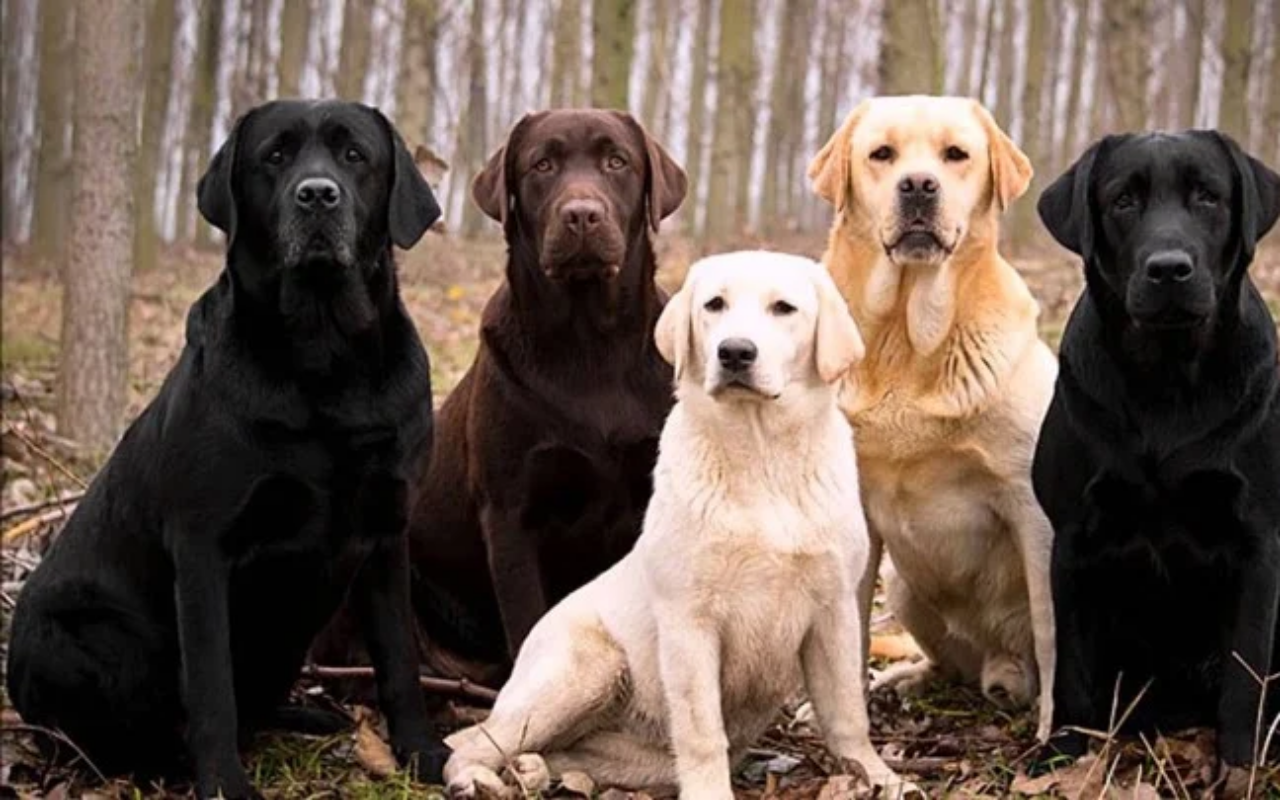
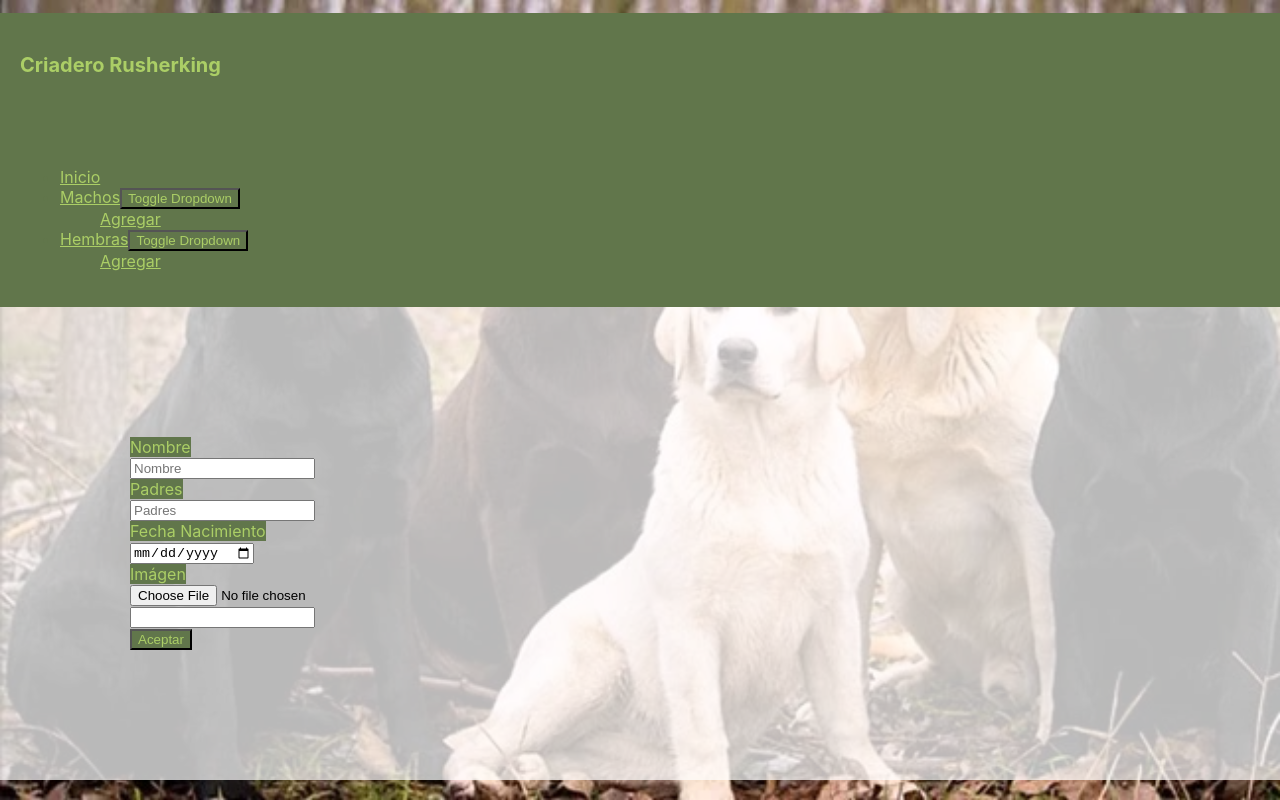
Before and after one commit to jdeliaDev/ProyectoFrontFinal, a React (Create React App) app: page /AgregarPerroMacho in a window 1280 px wide. Before the commit this address had no page. Built offline with nearby package versions, Linux system fonts and the light colour scheme; the HTML template or start-up script is replaced by a standard one.

Commit message:
Actualizar

```diff
--- a/src/Router/Router.js
+++ b/src/Router/Router.js
@@ -10,8 +10,9 @@ export default function Router(){
                 <Route path='/' element={<Inicio/>}/>
                 <Route path='/SeccionTarjMachos' element={<SeccionTarjetas sexo='M'/>}/>
                 <Route path='/SeccionTarjHembras' element={<SeccionTarjetas sexo='H'/>}/>
-                <Route path='/AgregarPerro' element={<PerroAM paso= {''}/>}/>
-                <Route path='/ModificarPerro' element={<PerroAM paso= {localStorage.getItem('infoPerro')}/>}/>
+                <Route path='/AgregarPerroMacho' element={<PerroAM paso= {''} sexo='M'/>}/>
+                <Route path='/AgregarPerroHembra' element={<PerroAM paso= {''} sexo='H'/>}/>
+                <Route path='/ModificarPerro' element={<PerroAM paso= {'U'}/>}/>
             </Routes>
         </BrowserRouter>
     )
--- a/src/components/Navegacion/Navegacion.js
+++ b/src/components/Navegacion/Navegacion.js
@@ -23,7 +23,7 @@ export default function Navegacion() {
                             </button>
                             <ul className="dropdown-menu">
                                 <li>
-                                    <Link className="btn botones dropdown-item" to="/AgregarPerro" onClick={()=>dataPerro()}>Agregar</Link>
+                                    <Link className="btn botones dropdown-item" to="/AgregarPerroMacho" onClick={()=>dataPerro()}>Agregar</Link>
                                 </li>
                             </ul>
                         </div>
@@ -36,7 +36,7 @@ export default function Navegacion() {
                             </button>
                             <ul className="dropdown-menu">
                                 <li>
-                                    <Link className="btn botones dropdown-item" to="/AgregarPerro" onClick={()=>dataPerro()}>Agregar</Link>
+                                    <Link className="btn botones dropdown-item" to="/AgregarPerroHembra" onClick={()=>dataPerro()}>Agregar</Link>
                                 </li>
                             </ul>
                         </div>
--- a/src/components/PerroAM/PerroAM.js
+++ b/src/components/PerroAM/PerroAM.js
@@ -1,8 +1,11 @@
 import{Fragment, useEffect, useState} from 'react';
+import { Link } from 'react-router-dom';
 import Navegacion from '../Navegacion/Navegacion';
 import './PerroAM.css';
 
-export default function PerroAM({paso}) {
+export default function PerroAM({paso,sexo}) {
+
+    let [ok,setOk]=useState(false);
 
     const [metodo,setMetodo]=useState('');
     const[form,setForm]=useState({
@@ -30,6 +33,7 @@ export default function PerroAM({paso}) {
         let idPerro='';
         let endPoint='';
         if(metodo == 'POST'){
+            event.target.elements.sexo.value = sexo
             formData= new FormData(event.target)
              infoHeaders={
                 'Context-Type':'multipart/form-data'
@@ -49,13 +53,14 @@ export default function PerroAM({paso}) {
         })
         if(response.ok){
             localStorage.removeItem("infoPerro")
+            setOk(true)
         }
     }
 
     useEffect(()=>{
         console.log('USEEFECT')
         if(paso !== ''){
-            setForm(JSON.parse(paso))
+            setForm(JSON.parse(localStorage.getItem('infoPerro')))
             setMetodo("PUT")
 
         }else{
@@ -90,7 +95,7 @@ export default function PerroAM({paso}) {
                     <div className="row">
                         <label htmlFor="fechaNacimiento" className="col-sm-2 col-form-label etiquetas">Fecha Nacimiento</label>
                         <div className="col-sm-8">
-                        <input type="date" className="form-control" placeholder="Fecha Nacimiento" id="fechaNacimiento" name="fechaNacimiento" onChange={(event)=>handleChange(event)}  required/>
+                            <input type="date" className="form-control" placeholder="Fecha Nacimiento" id="fechaNacimiento" name="fechaNacimiento" value={form.fechaNacimiento} onChange={(event)=>handleChange(event)}  required/>
                         </div>
                     </div>
                     <div className="row">
@@ -100,11 +105,22 @@ export default function PerroAM({paso}) {
                         </div>
                     </div>
                     <div className="row">
+                        <div className="col-sm-8 d-none">
+                            <input type="text" className="form-control" id="sexo" name="sexo"/>
+                        </div>
+                    </div>
+                    <div className="row">
                         <input type="submit" value="Aceptar" className="btn botones col-sm-2"/>
                     </div>
                 </form>
-
             </main>
+            {ok === false? ""
+            :
+                <div className="alert alert-dismissible alert-success">
+                     <strong> Perro agregado/actualizado exitosamente!</strong>
+                     <Link to={sexo==="M"?"/SeccionTarjMachos":"/SeccionTarjHembras"} >Aceptar</Link>
+                 </div>
+             }
         </Fragment>
 
     )
--- a/src/components/Tarjeta/Tarjeta.js
+++ b/src/components/Tarjeta/Tarjeta.js
@@ -1,7 +1,10 @@
 import './Tarjeta.css'
 import { Link } from 'react-router-dom';
+import {Fragment,useState} from 'react';
 
 export default function Tarjeta ({info}) {
+
+    let [eliminado,setEliminado]=useState(false);
 
     const eliminarPerro=async()=>{
         await  fetch(`http://localhost:4000/perros/eliminarPerro/${info.id}`, {
@@ -13,6 +16,7 @@ export default function Tarjeta ({info}) {
          })
            .then(respuesta => respuesta.json())
            .then(data => console.log(data))
+           .then(data => setEliminado(true))
            .catch(error => console.log("HAY UN ERROR!!" +error))
 
    }
@@ -21,6 +25,8 @@ export default function Tarjeta ({info}) {
         localStorage.setItem("infoPerro",JSON.stringify(info))
     }
     return(
+        <Fragment>
+            { eliminado === false?
             <div className="card m-2 p-2 d-flex flex-row justify-content-between align-items-center">
                 <div className='d-flex flex-column justify-content-between align-items-center'>
                     <img className='imgTamaño' src={info.imagen} alt='perro'/>
@@ -33,6 +39,12 @@ export default function Tarjeta ({info}) {
                     </div>
 
                 </div>
-        </div>
+            </div>:""
+            //<div className="alert alert-dismissible alert-success">
+                    //<strong> Perro eliminado Exitosamente!</strong>
+                    //<Link to="/" >Aceptar</Link>
+                //</div> ""
+            }
+        </Fragment>
     )
 }
```
Lines whose indentation alone changed are shown as unchanged.
